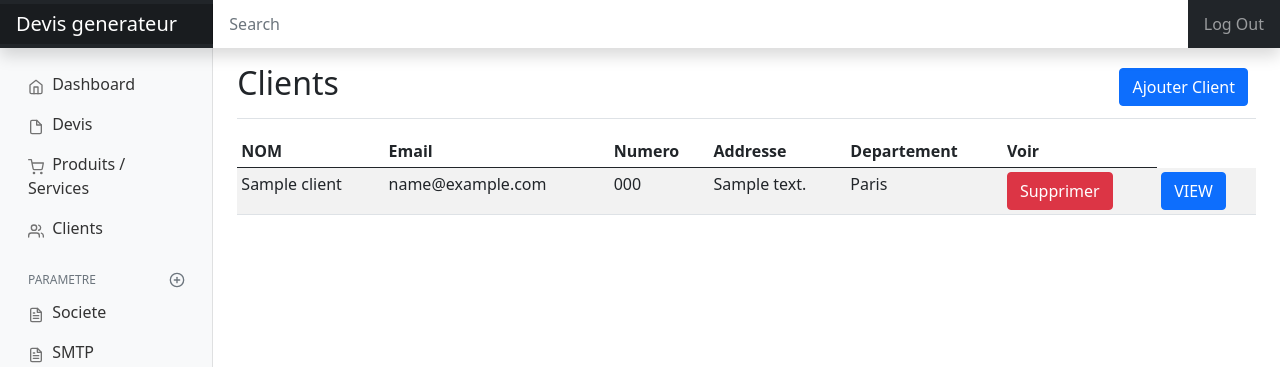
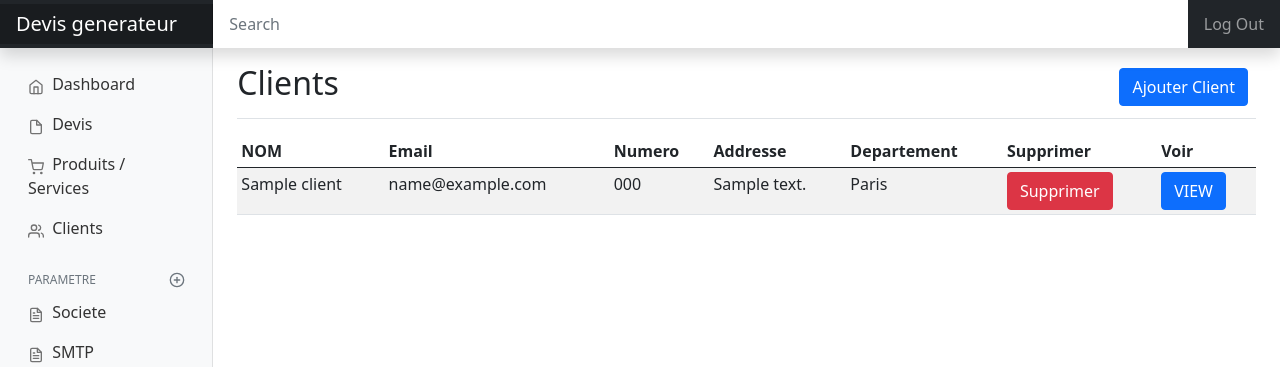
Before and after one commit to enzoviana/invoice-live, a Django app: page /invoice_app/clients in a window 1280 px wide. Shown: the top 367 px of the page. Run offline with Django 4.2, Linux system fonts and the light colour scheme; a user stored in the database is signed in; tables that the repository leaves empty hold one stand-in row (values such as "Sample post"); some libraries are stand-ins or nearby versions.

Commit message:
Update clients.html

```diff
--- a/templates/invoice/clients.html
+++ b/templates/invoice/clients.html
@@ -32,6 +32,7 @@
         <th scope="col">Numero</th>
         <th scope="col">Addresse </th>
         <th scope="col">Departement</th>
+        <th scope="col">Supprimer</th>
         <th scope="col">Voir</th>
       </tr>
     </thead>
```
